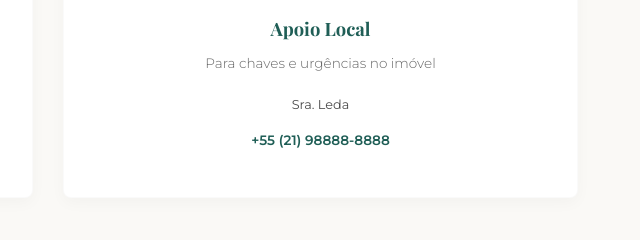
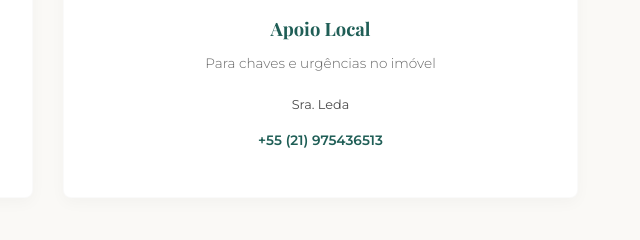
Before and after one commit to tailopsita/site-arturo, a plain HTML site: page contato.html in a window 1280 px wide. Shown: the part 840-1080 px from the top of the page, 592-1232 px from the left. Drawn offline with nearby package versions, Linux system fonts and the light colour scheme; a web font is replaced by a local one.

Commit message:
Update contato.html

```diff
--- a/contato.html
+++ b/contato.html
@@ -74,7 +74,7 @@
                 <h3>Apoio Local</h3>
                 <p>Para chaves e urgências no imóvel</p>
                 <em style="color: var(--text-grey);">Sra. Leda</em>
-                <p style="font-weight: 600; color: var(--tropical-teal);">+55 (21) 98888-8888</p>
+                <p style="font-weight: 600; color: var(--tropical-teal);">+55 (21) 975436513</p>
             </div>
 
         </div>
```
